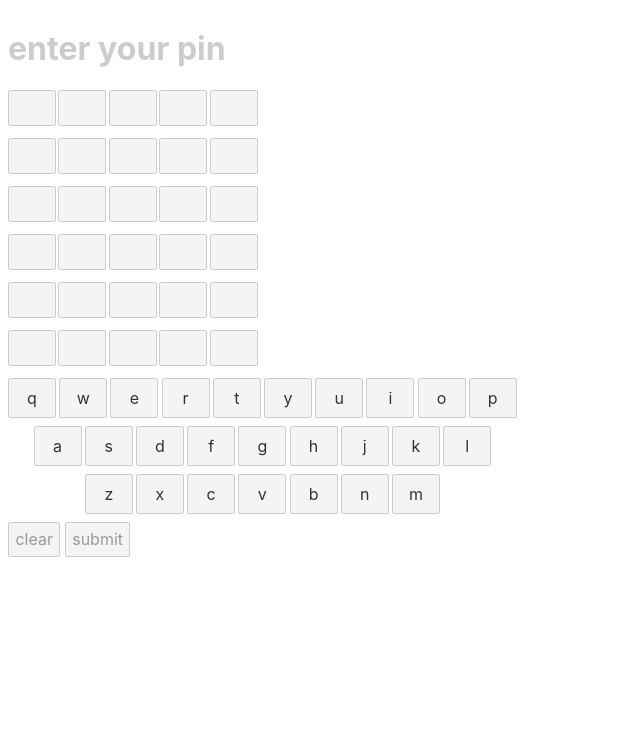
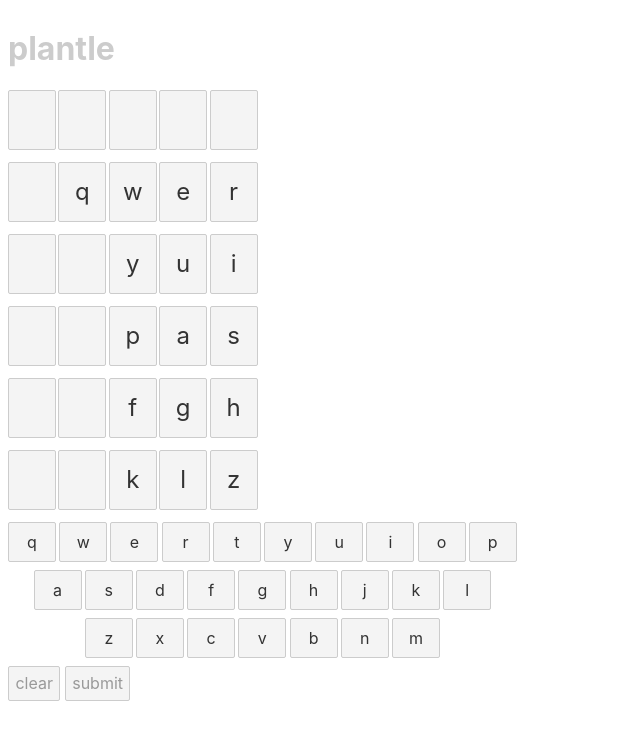
Before and after one commit to 12ian34/plantle, a Svelte app: page / in a window 1280 px wide. Shown: the top 740 px of the page, without its empty margins (0-640 px from the left). Built offline with nearby package versions, Linux system fonts and the light colour scheme.

Commit message:
major rework

```diff
--- a/src/App.svelte
+++ b/src/App.svelte
@@ -1,14 +1,30 @@
 <script>
-	import Keyboard from './Keyboard.svelte';
+  import Keyboard from './Keyboard.svelte';
 
-	let pin;
-	$: view = pin ? pin: 'enter your pin';
+  let pin;
+  $: view = pin ? pin : 'plantle';
 
-	function handleSubmit() {
-		alert(`submitted ${pin}`);
-	}
+  function handleSubmit() {
+    alert(`submitted ${pin}`);
+  }
+  function enter(letter) {
+    console.log(letter);
+    console.log(index_letter);
+    console.log(index_word);
+    console.log(current_letter);
+    letter_1_1 = letter;
+    if (index_letter == 5) {
+      index_letter = 1;
+      index_word += 1;
+    }
+    index_letter += 1;
+    console.log(letter);
+    console.log(index_letter);
+    console.log(index_word);
+    console.log(current_letter);
+  }
 </script>
 
 <h1 style="color: {pin ? '#333' : '#ccc'}">{view}</h1>
 
-<Keyboard bind:value={pin} on:submit={handleSubmit}/>
+<Keyboard bind:value={pin} on:submit={handleSubmit} />
--- a/src/Keyboard.svelte
+++ b/src/Keyboard.svelte
@@ -3,95 +3,123 @@
 
   export let value = '';
 
+  var index_word = 1;
+  var index_letter = 1;
+  var current_letter = 'letter_' + index_word + '_' + index_letter;
+
+  var board = [
+    ['', '', '', '', ''],
+    ['', '', '', '', ''],
+    ['', '', '', '', ''],
+    ['', '', '', '', ''],
+    ['', '', '', '', ''],
+    ['', '', '', '', ''],
+  ];
+
   const dispatch = createEventDispatcher();
 
-	const select = num => () => value += num;
-	const clear  = () => value = '';
+  function enter(letter) {
+    console.log(letter);
+    console.log(current_letter);
+    console.log(index_word);
+    console.log(index_letter);
+    board[index_word][index_letter] = letter;
+    if (index_letter == 5) {
+      index_letter = 1;
+      index_word += 1;
+    }
+    index_letter += 1;
+    console.log(letter);
+    console.log(current_letter);
+    console.log(index_word);
+    console.log(index_letter);
+  }
+
+  const clear = () => (value = '');
   const submit = () => dispatch('submit');
 </script>
 
-
 <div class="wordRow">
-<button id="1.1"> </button>
-<button> </button>
-<button> </button>
-<button> </button>
-<button> </button>
+  <button id="letter_1_1"> {board[0][0]}</button>
+  <button id="letter_1_2"> {board[0][1]}</button>
+  <button id="letter_1_3"> {board[0][2]}</button>
+  <button id="letter_1_4"> {board[0][3]}</button>
+  <button id="letter_1_5"> {board[0][4]}</button>
 </div>
 
 <div class="wordRow">
-<button> </button>
-<button> </button>
-<button> </button>
-<button> </button>
-<button> </button>
+  <button id="letter_2_1"> {board[1][0]}</button>
+  <button id="letter_2_2"> {board[1][1]}</button>
+  <button id="letter_2_3"> {board[1][2]}</button>
+  <button id="letter_2_4"> {board[1][3]}</button>
+  <button id="letter_2_5"> {board[1][4]}</button>
 </div>
 
 <div class="wordRow">
-<button> </button>
-<button> </button>
-<button> </button>
-<button> </button>
-<button> </button>
+  <button id="letter_3_1"> {board[2][0]}</button>
+  <button id="letter_3_2"> {board[2][1]}</button>
+  <button id="letter_3_3"> {board[2][2]}</button>
+  <button id="letter_3_4"> {board[2][3]}</button>
+  <button id="letter_3_5"> {board[2][4]}</button>
 </div>
 
 <div class="wordRow">
-<button> </button>
-<button> </button>
-<button> </button>
-<button> </button>
-<button> </button>
+  <button id="letter_4_1"> {board[3][0]}</button>
+  <button id="letter_4_2"> {board[3][1]}</button>
+  <button id="letter_4_3"> {board[3][2]}</button>
+  <button id="letter_4_4"> {board[3][3]}</button>
+  <button id="letter_4_5"> {board[3][4]}</button>
 </div>
 
 <div class="wordRow">
-<button> </button>
-<button> </button>
-<button> </button>
-<button> </button>
-<button> </button>
+  <button id="letter_5_1"> {board[4][0]}</button>
+  <button id="letter_5_2"> {board[4][1]}</button>
+  <button id="letter_5_3"> {board[4][2]}</button>
+  <button id="letter_5_4"> {board[4][3]}</button>
+  <button id="letter_5_5"> {board[4][4]}</button>
 </div>
 
 <div class="wordRow">
-<button> </button>
-<button> </button>
-<button> </button>
-<button> </button>
-<button> </button>
+  <button id="letter_6_1"> {board[5][0]}</button>
+  <button id="letter_6_2"> {board[5][1]}</button>
+  <button id="letter_6_3"> {board[5][2]}</button>
+  <button id="letter_6_4"> {board[5][3]}</button>
+  <button id="letter_6_5"> {board[5][4]}</button>
 </div>
 
 <div class="keyboardRow1">
-	<button on:click={select(1)}>q</button>
-	<button on:click={select(2)}>w</button>
-	<button on:click={select(3)}>e</button>
-	<button on:click={select(4)}>r</button>
-	<button on:click={select(5)}>t</button>
-	<button on:click={select(6)}>y</button>
-	<button on:click={select(7)}>u</button>
-	<button on:click={select(8)}>i</button>
-	<button on:click={select(9)}>o</button>
-	<button on:click={select(9)}>p</button>
+  <button on:click={enter('q')}>q</button>
+  <button on:click={enter('w')}>w</button>
+  <button on:click={enter('e')}>e</button>
+  <button on:click={enter('r')}>r</button>
+  <button on:click={enter('t')}>t</button>
+  <button on:click={enter('y')}>y</button>
+  <button on:click={enter('u')}>u</button>
+  <button on:click={enter('i')}>i</button>
+  <button on:click={enter('o')}>o</button>
+  <button on:click={enter('p')}>p</button>
 </div>
 
 <div class="keyboardRow2">
-	<button on:click={select(1)}>a</button>
-	<button on:click={select(2)}>s</button>
-	<button on:click={select(3)}>d</button>
-	<button on:click={select(4)}>f</button>
-	<button on:click={select(5)}>g</button>
-	<button on:click={select(6)}>h</button>
-	<button on:click={select(7)}>j</button>
-	<button on:click={select(8)}>k</button>
-	<button on:click={select(9)}>l</button>
+  <button on:click={enter('a')}>a</button>
+  <button on:click={enter('s')}>s</button>
+  <button on:click={enter('d')}>d</button>
+  <button on:click={enter('f')}>f</button>
+  <button on:click={enter('g')}>g</button>
+  <button on:click={enter('h')}>h</button>
+  <button on:click={enter('j')}>j</button>
+  <button on:click={enter('k')}>k</button>
+  <button on:click={enter('l')}>l</button>
 </div>
 
 <div class="keyboardRow3">
-	<button on:click={select(1)}>z</button>
-	<button on:click={select(2)}>x</button>
-	<button on:click={select(3)}>c</button>
-	<button on:click={select(4)}>v</button>
-	<button on:click={select(5)}>b</button>
-	<button on:click={select(6)}>n</button>
-	<button on:click={select(7)}>m</button>
+  <button on:click={enter('z')}>z</button>
+  <button on:click={enter('x')}>x</button>
+  <button on:click={enter('c')}>c</button>
+  <button on:click={enter('v')}>v</button>
+  <button on:click={enter('b')}>b</button>
+  <button on:click={enter('n')}>n</button>
+  <button on:click={enter('m')}>m</button>
 </div>
 
 <div class="keyboardAction">
@@ -100,20 +128,21 @@
 </div>
 
 <style>
-
   .wordRow {
     font-size: 1.5em;
     display: grid;
     grid-template-columns: repeat(5, 2em);
-		grid-template-rows: repeat(1, 2em);
-		grid-gap: 0.1em
+    grid-template-rows: repeat(1, 3em);
+    grid-gap: 0.1em;
   }
 
-	.keyboardRow1, .keyboardRow2, .keyboardRow3 {
+  .keyboardRow1,
+  .keyboardRow2,
+  .keyboardRow3 {
     display: grid;
     grid-template-columns: repeat(10, 3em);
     grid-template-rows: repeat(1, 3em);
-		grid-gap: 0.2em
+    grid-gap: 0.2em;
   }
 
   .keyboardRow2 {
@@ -123,5 +152,4 @@
   .keyboardRow3 {
     margin-left: 4.8em;
   }
-
 </style>
```
Lines whose indentation alone changed are shown as unchanged.
